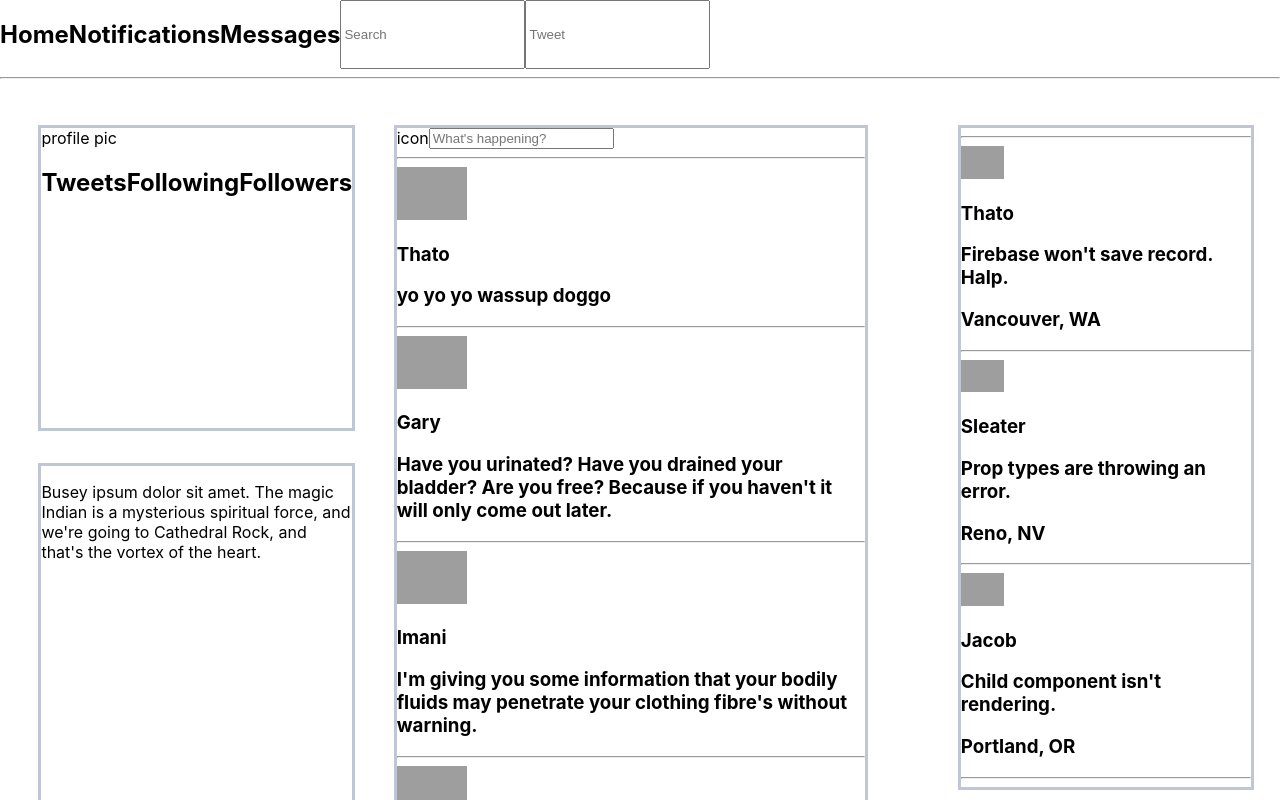
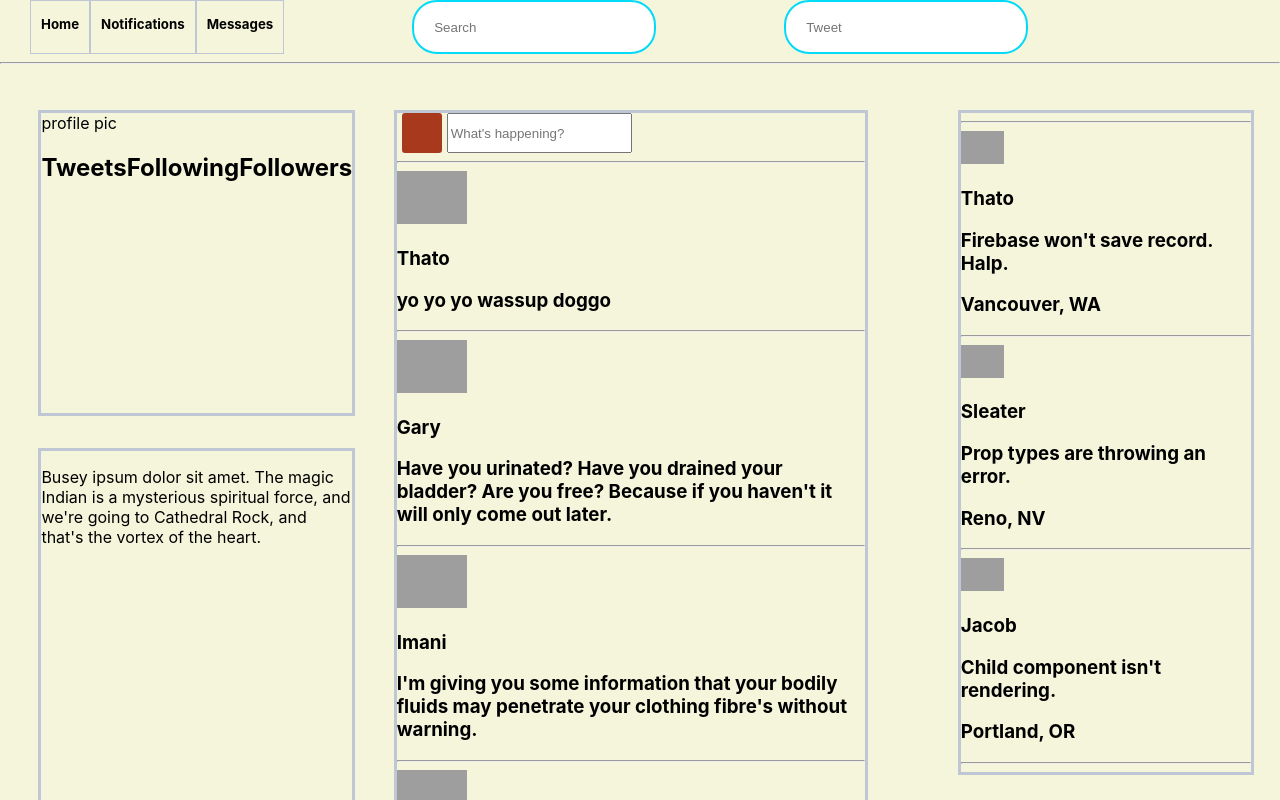
Before and after one commit to LonleyBuzzyBee/MyFacer, a React (Create React App) app: page / in a window 1280 px wide. Shown: the top 800 px of the page. Built offline with nearby package versions, Linux system fonts and the light colour scheme; grey boxes are pictures that could not be loaded.

Commit message:
add styling to newsfeed and profile components

```diff
--- a/src/components/Dashboard.js
+++ b/src/components/Dashboard.js
@@ -4,9 +4,15 @@ function Dashboard(){
   return (
     <div className="dashboard-wrapper">
       <div className="row">
-        <div className="home"><h2>Home</h2></div>
-        <div className="notifications"><h2>Notifications</h2></div>
-        <div className="messages"><h2>Messages</h2></div>
+        <div className="home">
+          <h5>Home</h5>
+        </div>
+        <div className="notifications">
+          <h5>Notifications</h5>
+        </div>
+        <div className="messages">
+          <h5>Messages</h5>
+        </div>
       </div>
       <input className="Search" placeholder="Search"></input>
       <input className="Tweet" placeholder="Tweet"></input>
--- a/src/components/Newsfeed.js
+++ b/src/components/Newsfeed.js
@@ -38,8 +38,9 @@ function Newsfeed() {
   return (
     <React.Fragment>
       <div className="post">
-        <div className="row">
-          <div>icon</div>
+        <div className="newsfeed-row">
+          <div className="icon">
+          </div>
           <input placeholder="What's happening?"></input>
         </div>
       <hr />
--- a/src/index.css
+++ b/src/index.css
@@ -1,4 +1,5 @@
 body {
+  background-color: beige;
   margin: 0;
   font-family: -apple-system, BlinkMacSystemFont, 'Segoe UI', 'Roboto', 'Oxygen',
     'Ubuntu', 'Cantarell', 'Fira Sans', 'Droid Sans', 'Helvetica Neue',
@@ -14,6 +15,42 @@ code {
 .dashboard-wrapper{
   display: flex;
   flex-direction: row;
+}
+h5{
+  margin-top: 15px;
+  margin-bottom: 15px;
+  margin-left: 10px;
+  margin-right: 10px;
+}
+.home {
+  border: 1px solid rgb(191, 199, 212);
+  margin-left: 30px;
+
+}
+.notifications{
+  border: 1px solid rgb(191, 199, 212);
+
+}
+.messages {
+  border: 1px solid rgb(191, 199, 212);
+
+}
+.Search {
+  margin-left: 10%;
+  border-radius: 25px;
+  border: 2px solid #02dbf8;
+  padding: 20px;
+  width: 200px;
+  height: 10px;
+}
+.Tweet {
+  margin-left: 10%;
+  margin-left: 10%;
+  border-radius: 25px;
+  border: 2px solid #02dbf8;
+  padding: 20px;
+  width: 200px;
+  height: 10px;
 }
 .parent-wrapper{
   display: flex;
@@ -48,6 +85,14 @@ height: 450px;
   border: solid;
   border-color:rgb(191, 199, 212);
 }
+.icon{
+  width: 40px;
+  height: 40px;
+  background-color: rgb(168, 57, 29);
+  border-radius: 3px;
+  margin-right: 5px;
+  margin-left: 5px;
+}
 .rec-wrapper{
   display: flex;
   flex-direction: column;
@@ -61,6 +106,10 @@ height: 450px;
   border-color:rgb(191, 199, 212);
   height: 45%;
 }
+.newsfeed-row{
+  display: flex;
+  flex-direction: row;
+}
 .row{
   display: flex;
   flex-direction: row;
```
